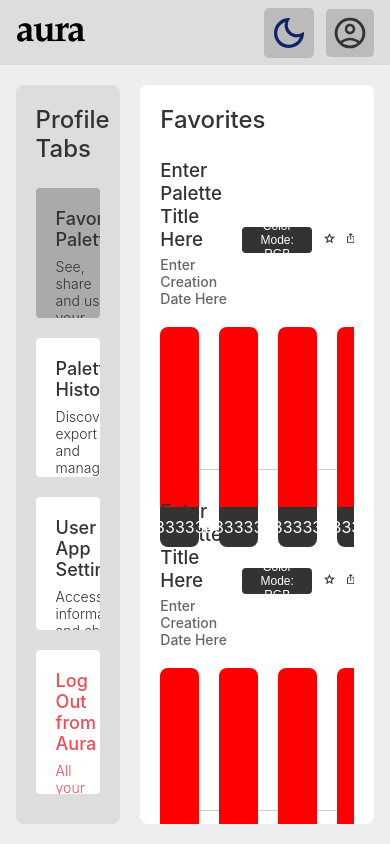
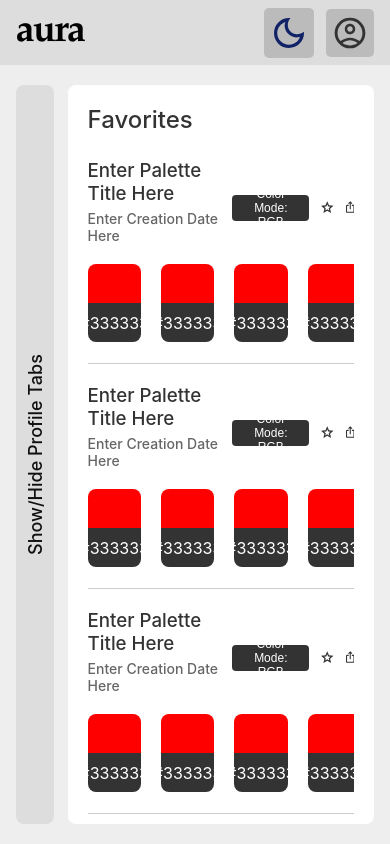
Before and after one commit to solomonNSI/AuraPalette, a React app in the folder aura-palette/: page /profile in a window 390 px wide. Built offline with nearby package versions, Linux system fonts and the light colour scheme.

Commit message:
Responsive UI - Profile Page - Iteration 1

```diff
--- a/aura-palette/src/Components/MiniPalette/style.js
+++ b/aura-palette/src/Components/MiniPalette/style.js
@@ -7,10 +7,10 @@ export const Container = styled.div`
   background-color: none;
   border-radius: 8px;
   width: 100%;
-  height: 300px;
+  height: auto;
   border-radius: 0px;
-  padding-bottom: 20px;
-  margin-bottom: 20px;
+  padding-bottom: 60px;
+  margin-bottom: 10px;
   border-bottom: 1px solid #cccccc;
 `;
 
@@ -64,7 +64,7 @@ export const Colors = styled.div`
 export const Color = styled.div`
   background-color: red;
   width: 20%;
-  height: 180px;
+  height: 10vw;
   border-radius: 8px 8px 0px 0px;
   display: flex;
   flex-direction: column;
--- a/aura-palette/src/Views/ProfileView/Profile.js
+++ b/aura-palette/src/Views/ProfileView/Profile.js
@@ -7,6 +7,8 @@ const Profile = ({ DarkMode, setIsDarkMode }) => {
   const [favoritesEnabled, setFavoritesEnabled] = useState(true);
   const [historyEnabled, setHistoryEnabled] = useState(false);
   const [settingsEnabled, setSettingsEnabled] = useState(false);
+  const [buttonsEnabled, setButtonsEnabled] = useState(false);
+
 
   var defaultBackgroundColor = "#ffffff";
   var defaultSelectedColor = "#ffffff";
@@ -21,7 +23,6 @@ const Profile = ({ DarkMode, setIsDarkMode }) => {
     defaultSelectedColor="#aaaaaa";
 
   }
-
 
   function showFavorites() {
     setFavoritesEnabled(true);
@@ -41,18 +42,26 @@ const Profile = ({ DarkMode, setIsDarkMode }) => {
     setSettingsEnabled(true);
   }
 
+  function showButtons() {
+    if(buttonsEnabled)
+      setButtonsEnabled(false);
+    else
+      setButtonsEnabled(true);
+  }
+
   return (
     <S.AppBackground className = {DarkMode}>
 
       <NavBar DarkMode={DarkMode} setIsDarkMode={setIsDarkMode} />
-      <S.Settings className = {DarkMode}>
-      <S.Title className = {DarkMode}>Profile Tabs</S.Title>
-
+      <S.SettingsClosed className = {DarkMode} onClick={showButtons}> <div>Show/Hide Profile Tabs </div></S.SettingsClosed>
+      <S.Settings className = {DarkMode} style = {{display: buttonsEnabled ? "flex" : "none" }}>
+        <div>
+        <S.Title className = {DarkMode}>Profile Tabs</S.Title>
         <S.Button className = {DarkMode} style = {{backgroundColor: favoritesEnabled ? defaultSelectedColor : defaultBackgroundColor }} onClick={showFavorites}><span>Favorite Palettes</span><span className="text">See, share and use your favorite palettes.</span></S.Button>
         <S.Button className = {DarkMode} style = {{backgroundColor: historyEnabled ? defaultSelectedColor : defaultBackgroundColor }} onClick={showHistory}><span>Palette History</span><span className="text">Discover, export and manage your palette history.</span></S.Button>
         <S.Button className = {DarkMode} style = {{backgroundColor: settingsEnabled ? defaultSelectedColor : defaultBackgroundColor }} onClick={showSettings}><span>User & App Settings</span><span className="text">Access information and change your preferences.</span></S.Button>
         <S.Button className = {DarkMode} style={{backgroundColor: defaultBackgroundColor, color: "#f34a55"}}><span>Log Out from Aura</span><span className="text">All your data will be saved.</span></S.Button>
-
+        </div>
 
       </S.Settings>
       <S.SettingsBackground className = {DarkMode}>
--- a/aura-palette/src/Views/ProfileView/style.js
+++ b/aura-palette/src/Views/ProfileView/style.js
@@ -20,18 +20,72 @@ export const Settings = styled.div`
   background-color: #ddd;
   border-radius: 8px;
   padding: 20px;
-  overflow: scroll;
+  overflow: scroll !important;
   display: flex;
   flex-direction: column;
+
+  div {
+    display: flex;
+    flex-direction: column;
+  }
+
+  @media screen and (min-width: 900px) {
+    display: flex !important;
+  }
+
+  @media screen and (max-width: 900px) {
+    position: absolute;
+    left: calc(4% + 50px);
+    width: 50%;
+    box-shadow: 2px 2px #00000033;
+    height: calc(100% - 144px);
+    z-index: 99;
+    display: none;
+    margin: 85px 4px 0px 0px;
+  }
 
   &.dark {
     background-color: #333;
   }
 `;
 
+export const SettingsClosed = styled.div`
+  display: none;
+
+  @media screen and (max-width: 900px) {
+    display: flex;
+    width: 50px;
+    height: auto;
+    margin: 85px 4px 20px 4%;
+    background-color: #dddddd;
+    border-radius: 8px;
+    overflow: scroll;
+
+    div {
+      width: 50px;
+      display: flex;
+      align-items: center;
+      font-size: 18px;
+      font-weight: 500;
+      color: #111;
+      justify-content: center;
+      writing-mode: vertical-rl;
+      text-orientation: mixed;
+      transform: rotate(180deg);
+    }
+
+    &.dark {
+      background-color: #333;
+      div {
+        color: #ddd;
+      }
+
+    }
+  }
+
+`;
+
 export const Button = styled.button`
-  width: 25%;
-  height: auto;
   width: 100%;
   margin: 10px 0px;
   background-color: #fff;
@@ -46,6 +100,7 @@ export const Button = styled.button`
   flex-direction: column;
   font-family: -apple-system, BlinkMacSystemFont, "Helvetica Neue", sans-serif;
   text-align: left;
+  overflow: hidden;
 
   &.dark {
     background-color: #333;
@@ -73,10 +128,15 @@ export const Button = styled.button`
 export const SettingsBackground = styled.div`
   width: 75%;
   background-color: #fff;
-  margin: 85px 4% 20px 10px;
+  margin: 85px 4% 20px 4px;
   border-radius: 8px;
   padding: 20px;
   overflow: scroll;
+
+  @media screen and (max-width: 900px) {
+    width: 90%;
+    margin: 85px 4% 20px 10px;
+  }
 
   &.dark {
     background-color: #111111;
@@ -119,6 +179,10 @@ export const Explanation = styled.h3`
   margin: 5px auto 0px 0px;
   color: #666666;
   font-size: 14px;
+
+  @media screen and (max-width: 900px) {
+    font-size: 12px;
+  }
 
   &.dark {
     color: #ccc;
```
